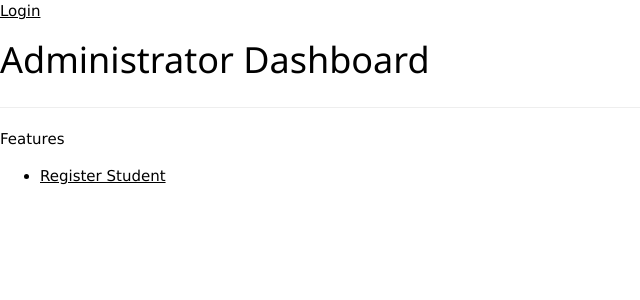
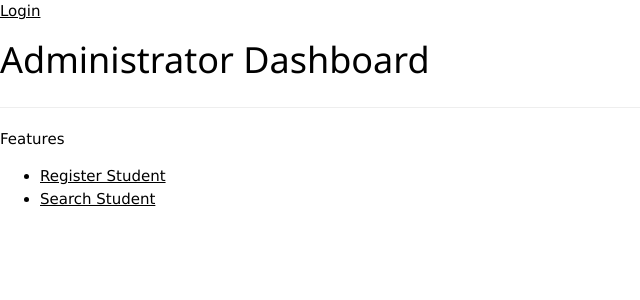
Before and after one commit to JonathanGithumbi/sims_old, a Django app: page /administrator/dashboard/ in a window 1280 px wide. Shown: the top 300 px of the page, without its empty margins (0-640 px from the left). Run offline with Django 3.2, Linux system fonts and the light colour scheme.

Commit message:
completed CRUD operations on student object

```diff
--- /dev/null
+++ b/administrator/templates/administrator/admin_base.html
@@ -0,0 +1 @@
+{% extends 'base.html' %}
--- a/administrator/templates/administrator/admin_dashboard.html
+++ b/administrator/templates/administrator/admin_dashboard.html
@@ -1,6 +1,13 @@
 {%extends 'base.html'%}
 
 {%block body%}
+{%if messages %}
+<ul class="messages">
+    {% for message in messages %}
+    <li{% if message.tags %} class="{{ message.tags }}"{% endif %}>{{ message }}</li>
+    {% endfor %}
+</ul>
+{% endif %}
 <h1>Administrator Dashboard</h1>
 <hr>
 <p>Features</p>
@@ -8,5 +15,9 @@
     <li>
         <a href="{% url 'register_student'%}">Register Student</a>
     </li>
+
+    <li>
+        <a href="{% url 'search_student'%}">Search Student</a>
+    </li>
 </ul>
 {%endblock body%}
--- a/administrator/urls.py
+++ b/administrator/urls.py
@@ -3,6 +3,8 @@ from . import views
 urlpatterns = [
     path('dashboard/',views.admin_dashboard,name='administrator_dashboard'),
     path('register/student/', views.register_student,name = 'register_student'),
-    path('student/<int:id>/', views.student_profile,name='student_profile')
-
+    path('student/<int:id>/', views.student_profile,name='student_profile'),
+    path('search/', views.search_student,name = 'search_student'),
+    path('update/<int:id>',views.update_student, name='update_student'),
+    path('delete/<int:id>',views.delete_student, name='delete_student')
 ]
--- a/administrator/views.py
+++ b/administrator/views.py
@@ -1,6 +1,7 @@
 from pyexpat.errors import messages
 from django.http import HttpResponseRedirect
 from django.shortcuts import redirect, render
+from requests import delete
 from . import forms
 from user_account.models import CustomUser
 from student.models import Student
@@ -101,6 +102,9 @@ def register_student(request):
             student.secondary_contact_name = form.cleaned_data['secondary_contact_name']
             student.secondary_contact_phone_number = form.cleaned_data['secondary_contact_phone_number']
             student.user = user
+            #optionals
+            student.hot_lunch = form.cleaned_data['hot_lunch']
+            student.transport = form.cleaned_data['transport']
             student.save()
 
             # 3. Create the financial account
@@ -127,3 +131,79 @@ def register_student(request):
 def student_profile(request,id):
     student = Student.objects.get(pk=id)
     return render(request, 'administrator/student_profile_page.html',{'student':student})
+
+def search_student(request):
+    if request.method == 'GET':
+        form = forms.SearchStudentForm()
+        return render(request, 'administrator/search_student_page.html',{'form':form})
+    if request.method == 'POST':
+        form = forms.SearchStudentForm(request.POST)
+
+        if form.is_valid():
+            first_name = form.cleaned_data['first_name']
+
+            grade = form.cleaned_data['grade']
+
+            if grade and not first_name :
+                students = Student.objects.filter(current_grade=grade)
+                return render(request, 'administrator/search_results_page.html',{'students':students})
+            if grade and first_name:
+                students = Student.objects.filter(current_grade=grade).filter(user__first_name__iexact = first_name)
+                return render(request, 'administrator/search_results_page.html',{'students':students})
+
+        else:
+            return render(request, 'administrator/search_student_page.html',{'form':form})
+
+def update_student(request,id):
+    student = Student.objects.get(pk=id)
+    user = CustomUser.objects.get(pk=student.user.id)
+    if request.method == 'GET':
+        data = {
+            'first_name' : user.first_name,
+            'middle_name' : user.middle_name,
+            'last_name' : user.last_name,
+            'gender' : user.gender,
+            'image' : user.image,
+            'email' : user.email,
+            'date_of_birth' : user.date_of_birth,
+            'grade_admitted_to' :  student.grade_admitted_to,
+            'primary_contact_name' : student.primary_contact_name,
+            'primary_contact_phone_number' : student.primary_contact_phone_number,
+            'secondary_contact_name' : student.secondary_contact_name,
+            'secondary_contact_phone_number' : student.secondary_contact_phone_number,
+            'hot_lunch' : student.hot_lunch,
+            'transport' : student.transport
+        }
+        form = forms.StudentRegistrationForm(data)
+        return render(request, 'administrator/student_update_page.html',{'form':form,'student':student})
+    if request.method == 'POST':
+        form = forms.StudentRegistrationForm(request.POST)
+        if form.is_valid():
+            user.first_name = form.cleaned_data['first_name']
+            user.middle_name = form.cleaned_data['middle_name']
+            user.last_name = form.cleaned_data['last_name']
+            user.gender = form.cleaned_data['gender']
+            user.image = form.cleaned_data['image']
+            user.email = form.cleaned_data['email']
+            user.date_of_birth = form.cleaned_data['date_of_birth']
+            student.grade_admitted_to = form.cleaned_data['grade_admitted_to']
+            student.primary_contact_name = form.cleaned_data['primary_contact_name']
+            student.primary_contact_phone_number = form.cleaned_data['primary_contact_phone_number']
+            student.secondary_contact_name = form.cleaned_data['secondary_contact_name']
+            student.secondary_contact_phone_number = form.cleaned_data['secondary_contact_phone_number']
+            student.hot_lunch = form.cleaned_data['hot_lunch']
+            student.transport = form.cleaned_data['transport']
+            user.save()
+            student.save()
+
+            messages.add_message(request,messages.SUCCESS,"Student Information Updated Successfully")
+
+            return redirect(reverse('student_profile', args=[student.user.id]))
+        else:
+            return render(request, 'administrator/student_update_page.html',{'form':form})
+
+def delete_student(request, id):
+    user = CustomUser.objects.get(pk=id)
+    user.delete()
+    messages.add_message(request,messages.SUCCESS,'Student Deleted Successfully')
+    return redirect(reverse('administrator_dashboard'))
--- a/financial_account/models.py
+++ b/financial_account/models.py
@@ -7,7 +7,6 @@ class FinancialAccount(models.Model):
     def __str__(self):
         return self.student.__str__()
 
-
     date_of_payment = models.DateTimeField(auto_now_add=True)
     amount = models.DecimalField(max_digits=8,decimal_places=2)
     student = models.ForeignKey(Student,on_delete=models.CASCADE)
--- a/student/models.py
+++ b/student/models.py
@@ -14,5 +14,8 @@ class Student(models.Model):
     primary_contact_name = models.CharField(max_length = 30)
     primary_contact_phone_number = models.CharField(max_length = 14)
     secondary_contact_name = models.CharField(max_length = 30)
-    seconday_contact_phone_number = models.CharField(max_length=14)
+    secondary_contact_phone_number = models.CharField(max_length=14)
     user = models.OneToOneField(CustomUser, on_delete=models.CASCADE, primary_key=True)
+    # optionals
+    hot_lunch = models.BooleanField(default=False)
+    transport = models.BooleanField(default=False)
```
Also changed, not shown: administrator/forms.py (+20 -0 lines), administrator/templates/administrator/search_results_page.html (added, +14 -0 lines), administrator/templates/administrator/search_student_page.html (added, +11 -0 lines), administrator/templates/administrator/student_profile_page.html (+11 -0 lines), administrator/templates/administrator/student_update_page.html (added, +9 -0 lines), student/migrations/0002_rename_seconday_contact_phone_number_student_secondary_contact_phone_number.py (added), student/migrations/0003_auto_20220512_1216.py (added), teacher/models.py (line endings or trailing spaces).
